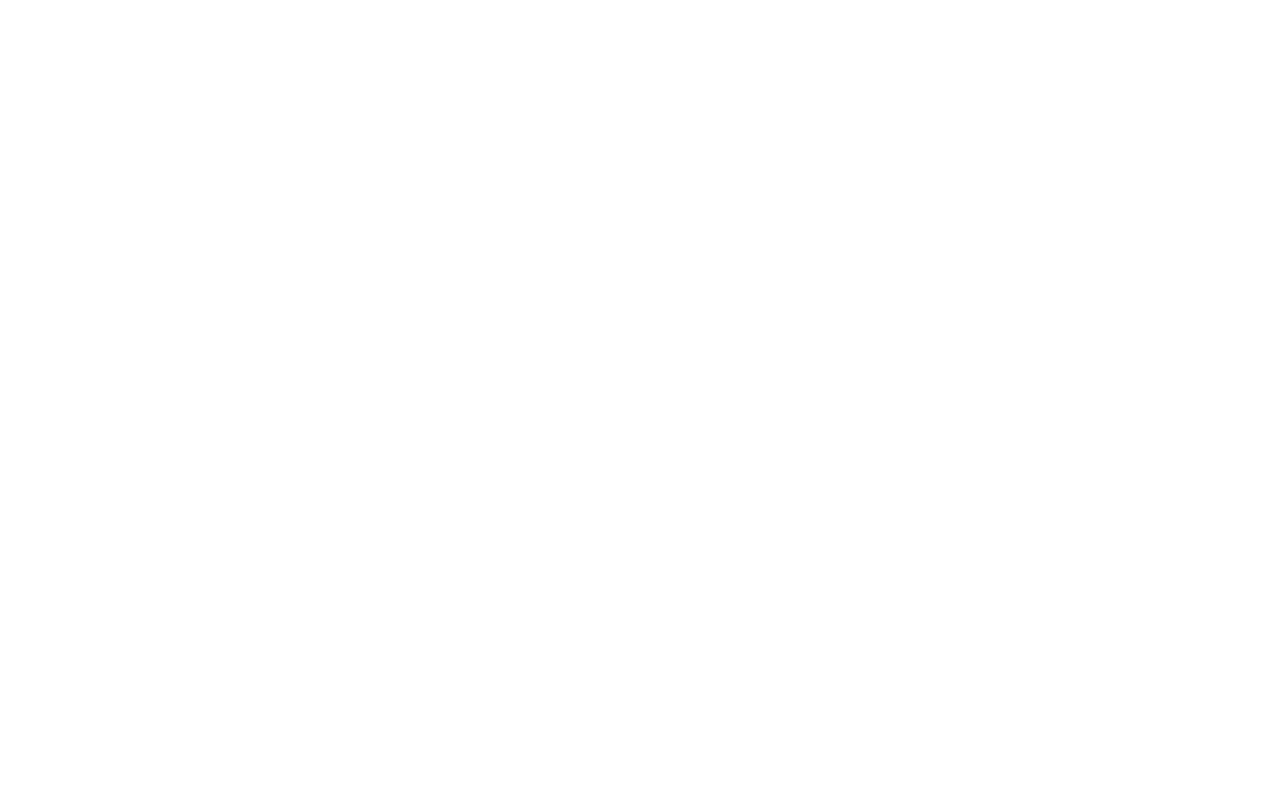
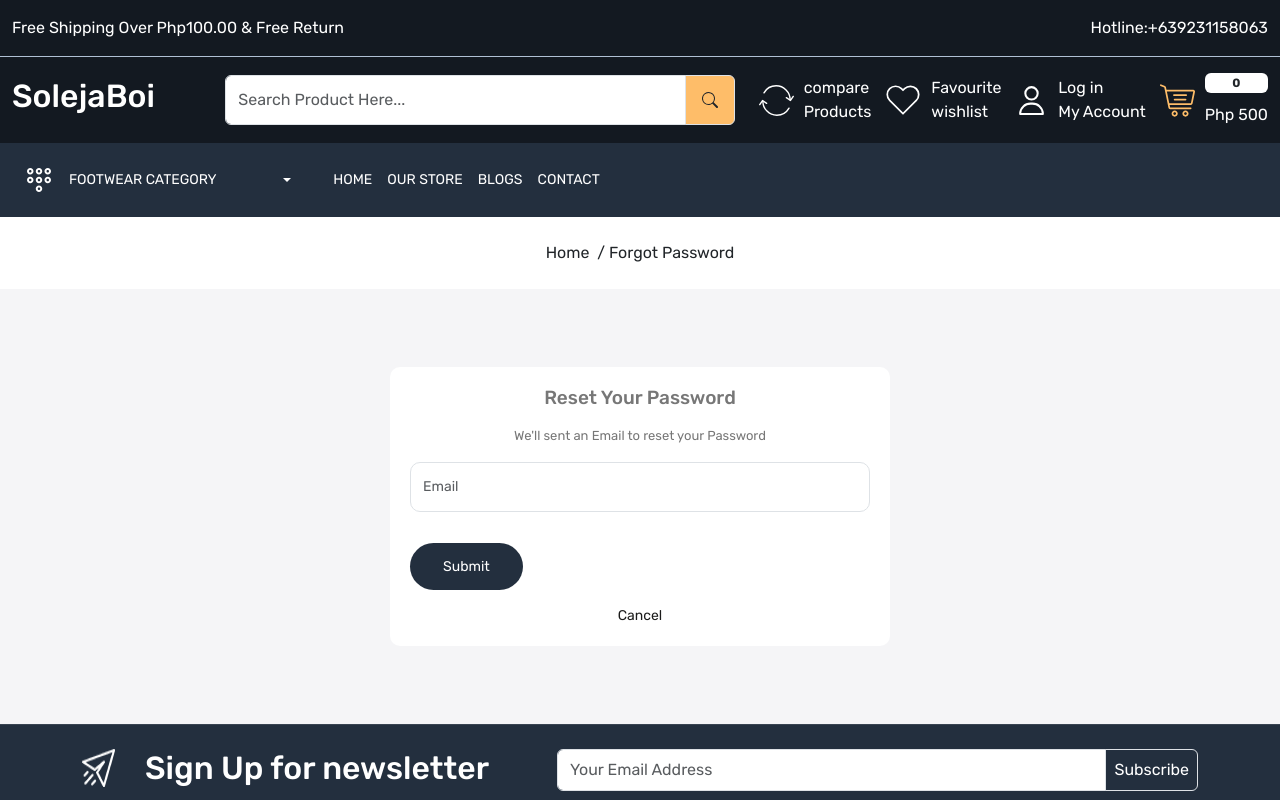
Before and after one commit to Oversoulcoder/user, a React (Create React App) app: page /forgot-password in a window 1280 px wide. Before the commit this address had no page. Shown: the top 800 px of the page. Built offline with nearby package versions, Linux system fonts and the light colour scheme.

Commit message:
Forth user update

```diff
--- a/src/App.css
+++ b/src/App.css
@@ -520,6 +520,10 @@
   font-weight: 500;
   color: var(--color-777777);
 }
+.auth-card p {
+  font-size: 13px;
+  color: var(--color-777777);
+}
 .auth-card .form-control {
   height: 50px;
   background-color: var(--color-f5f5f7);
--- a/src/App.js
+++ b/src/App.js
@@ -10,6 +10,10 @@
 import CompareProduct from "./pages/CompareProduct.js";
 import Wishlist from "./pages/Wishlist.js";
 import Login from "./pages/Login.js";
+import Forgotpassword from "./pages/Forgotpassword.js";
+import Signup from "./pages/Signup.js";
+import Resetpassword from "./pages/Resetpassword.js";
+import SingleBlog from "./pages/SingleBlog.js";
 function App() {
   return (
     <>
@@ -21,9 +25,13 @@
             <Route path="contact" element={<Contact />} />
             <Route path="store" element={<OurStore />} />
             <Route path="blogs" element={<Blog />} />
+            <Route path="blogs/:id" element={<SingleBlog />} />
             <Route path="compare-product" element={<CompareProduct />} />
             <Route path="wishlist" element={<Wishlist />} />
             <Route path="login" element={<Login />} />
+            <Route path="forgot-password" element={<Forgotpassword />} />
+            <Route path="signup" element={<Signup />} />
+            <Route path="reset-password" element={<Resetpassword />} />
           </Route>
         </Routes>
       </BrowserRouter>
--- a/src/components/BlogCard.js
+++ b/src/components/BlogCard.js
@@ -20,7 +20,7 @@
           realm of VR headgear, exploring its features, applications, and the
           unparalleled experiences it brings to users.
         </p>
-        <Link to="/" className="button">
+        <Link to="/blog/:id" className="button">
           Read More
         </Link>
       </div>
--- a/src/pages/Forgotpassword.js
+++ b/src/pages/Forgotpassword.js
@@ -1,7 +1,47 @@
 import React from "react";
+import BreadCrumb from "../components/BreadCrumb.js";
+import Meta from "../components/Meta.js";
+import { Link } from "react-router-dom";
+const Forgotpassword = () => {
+  return (
+    <>
+      <Meta title={"Forgot Password"} />
+      <BreadCrumb title="Forgot Password" />
 
-const Forgotpassword = () => {
-  return <div>Forgotpassword</div>;
+      <div className="login-wrapper py-5 home-wrapper-2">
+        <div className="container-xxl">
+          <div className="row">
+            <div className="col-12">
+              <div className="auth-card">
+                <h3 className="text-center mb-3">Reset Your Password</h3>
+                <p className="text-center my-2 mb-3">
+                  We'll sent an Email to reset your Password
+                </p>
+                <form action="" className="d-flex flex-column gap-15">
+                  <div>
+                    <input
+                      type="email"
+                      name="email"
+                      placeholder="Email"
+                      className="form-control"
+                    />
+                  </div>
+                  <div>
+                    <div className="mt-3 d-flex justify-content-center flex-column gap-15 align-items-center">
+                      <button className="button border-0" type="submit">
+                        Submit
+                      </button>
+                      <Link to="/login">Cancel</Link>
+                    </div>
+                  </div>
+                </form>
+              </div>
+            </div>
+          </div>
+        </div>
+      </div>
+    </>
+  );
 };
 
 export default Forgotpassword;
--- a/src/pages/Login.js
+++ b/src/pages/Login.js
@@ -9,6 +9,7 @@
       <BreadCrumb title="Login" />
 
       <div className="login-wrapper py-5 home-wrapper-2">
+        <div className="container-xxl">
           <div className="row">
             <div className="col-12">
               <div className="auth-card">
@@ -31,14 +32,16 @@
                     />
                   </div>
                   <div>
-                  <Link to="/forgot-password">Forgot Password</Link>
-
+                    <Link to="/forgot-password">Forgot Password?</Link>
                     <div className="d-flex justify-content-center gap-15 align-items-center">
                       <button className="button border-0">Login</button>
-                    <Link className="button signup">Sign Up</Link>
+                      <Link to="/signup" className="button signup">
+                        Sign Up
+                      </Link>
                     </div>
                   </div>
                 </form>
+              </div>
             </div>
           </div>
         </div>
--- /dev/null
+++ b/src/pages/Resetpassword.js
@@ -0,0 +1,47 @@
+import React from "react";
+import BreadCrumb from "../components/BreadCrumb.js";
+import Meta from "../components/Meta.js";
+// import { Link } from "react-router-dom";
+const Resetpassword = () => {
+  return (
+    <>
+      <Meta title={"Reset Password"} />
+      <BreadCrumb title="Reset Password" />
+
+      <div className="login-wrapper py-5 home-wrapper-2">
+        <div className="row">
+          <div className="col-12">
+            <div className="auth-card">
+              <h3 className="text-center mb-3">Reset Password</h3>
+              <form action="" className="d-flex flex-column gap-30">
+                <div>
+                  <input
+                    type="password"
+                    name="password"
+                    placeholder="Password"
+                    className="form-control"
+                  />
+                </div>
+                <div>
+                  <input
+                    type="password"
+                    name="confirm password"
+                    placeholder="Confirm Password"
+                    className="form-control"
+                  />
+                </div>
+                <div>
+                  <div className="mt-3 d-flex justify-content-center gap-15 align-items-center">
+                    <button className="button border-0">Confirm</button>
+                  </div>
+                </div>
+              </form>
+            </div>
+          </div>
+        </div>
+      </div>
+    </>
+  );
+};
+
+export default Resetpassword;
--- a/src/pages/Signup.js
+++ b/src/pages/Signup.js
@@ -1,7 +1,65 @@
 import React from "react";
+import BreadCrumb from "../components/BreadCrumb.js";
+import Meta from "../components/Meta.js";
+// import { Link } from "react-router-dom";
+const Signup = () => {
+  return (
+    <>
+      <Meta title={"Sign Up"} />
+      <BreadCrumb title="Sign Up" />
 
-const Signup = () => {
-  return <div>Signup</div>;
+      <div className="login-wrapper py-5 home-wrapper-2">
+        <div className="container-xxl">
+          <div className="row">
+            <div className="col-12">
+              <div className="auth-card">
+                <h3 className="text-center mb-3">Sign Up</h3>
+                <form action="" className="d-flex flex-column gap-30">
+                  <div>
+                    <input
+                      type="text"
+                      name="name"
+                      placeholder="Name"
+                      className="form-control"
+                    />
+                  </div>
+                  <div>
+                    <input
+                      type="email"
+                      name="email"
+                      placeholder="Email"
+                      className="form-control"
+                    />
+                  </div>
+                  <div>
+                    <input
+                      type="tel"
+                      name="mobile"
+                      placeholder="Mobile Number"
+                      className="form-control"
+                    />
+                  </div>
+                  <div>
+                    <input
+                      type="password"
+                      name="password"
+                      placeholder="Password"
+                      className="form-control"
+                    />
+                  </div>
+                  <div>
+                    <div className="mt-3 d-flex justify-content-center gap-15 align-items-center">
+                      <button className="button border-0">Sign Up</button>
+                    </div>
+                  </div>
+                </form>
+              </div>
+            </div>
+          </div>
+        </div>
+      </div>
+    </>
+  );
 };
 
 export default Signup;
--- /dev/null
+++ b/src/pages/SingleBlog.js
@@ -0,0 +1,27 @@
+import React from "react";
+import BreadCrumb from "../components/BreadCrumb.js";
+import Meta from "../components/Meta.js";
+const SingleBlog = () => {
+  return (
+    <>
+      <Meta title={"Dynamic Blog Name"} />
+      <BreadCrumb title="Dynamic Blog Name" />
+
+      <div className="blog-wrapper home-wrapper-2 py-5">
+        <div className="container-xxl">
+          <div className="row">
+            <div className="col-12">
+              <div className="single-blog-card">
+                <h3 className="title">A beautiful Sunday morning workout</h3>
+                <img src="images/blog-3.jpg" alt="blog" />
+                <p></p>
+              </div>
+            </div>
+          </div>
+        </div>
+      </div>
+    </>
+  );
+};
+
+export default SingleBlog;
```
Lines whose indentation alone changed are shown as unchanged.
